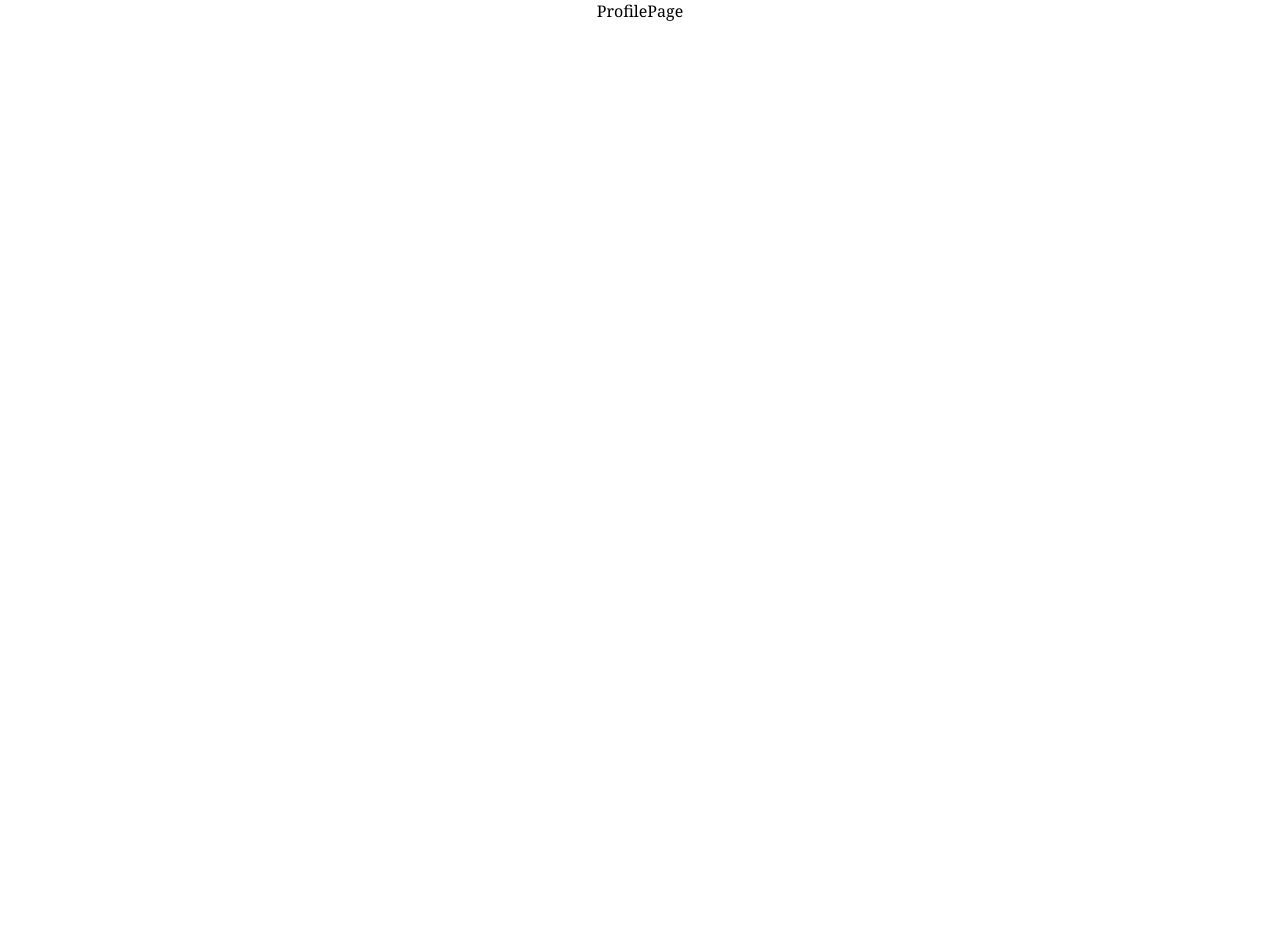
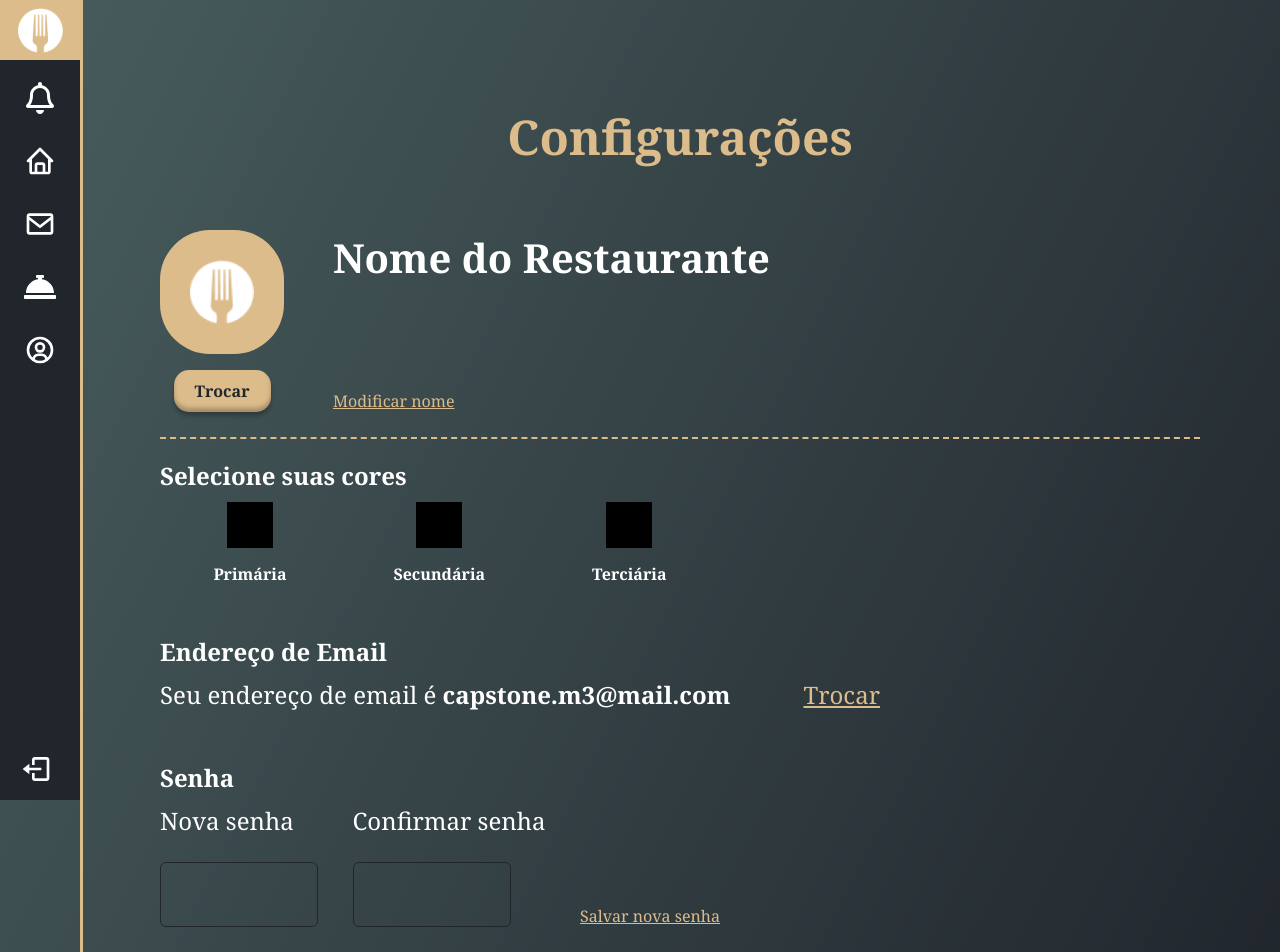
Before and after one commit to kevinaryeldev/cardapio-digital-capstone, a React (Create React App) app: page /admin/profile in a window 1280 px wide. Shown: the top 952 px of the page. Before the commit the page ends 800 px from the top, so only its background shows below. Built offline with nearby package versions, Linux system fonts and the light colour scheme.

Commit message:
feat(profile-page): ProfilePage created with styles.

```diff
--- a/src/pages/collaborator/admin/ProfilePage/index.jsx
+++ b/src/pages/collaborator/admin/ProfilePage/index.jsx
@@ -1,8 +1,76 @@
+import Menu from "../../../../components/Menu"
+import Button from "../../../../components/Button";
+
+import { ChangeColors, ChangeEmail, ChangePassword, ConfigContainer, Container, FigureStyled, ImageContainer, Main, MainInfo, NameContainer, PasswordContainer, PasswordDiv, SelectColor } from "./style"
+
+import Logo from "../../../../assets/img/Logo.png";
+
 const ProfilePage = () => {
-    return(
-        <div>
-            ProfilePage
-        </div>
+    return (
+        <Container>
+            <nav>
+                <Menu />
+            </nav>
+
+            <Main>
+                <h1>Configurações</h1>
+                <MainInfo>
+                    <div>
+                        <ImageContainer>
+                            <FigureStyled>
+                                <img src={Logo} alt="{RESTAURANTE}" />
+                                <figcaption>"RESTAURANTE"</figcaption>
+                            </FigureStyled>
+                            <Button bgYellow>Trocar</Button>
+                        </ImageContainer>
+                        <NameContainer>
+                            <h3>Nome do Restaurante</h3>
+                            <span>Modificar nome</span>
+                        </NameContainer>
+                    </div>
+                </MainInfo>
+                <ConfigContainer>
+                    <ChangeColors>
+                        <h6>Selecione suas cores</h6>
+                        <div>
+                            <SelectColor>
+                                <input type="color" name="" id="" />
+                                <span>Primária</span>
+                            </SelectColor>
+                            <SelectColor mid>
+                                <input type="color" name="" id="" />
+                                <span>Secundária</span>
+                            </SelectColor>
+                            <SelectColor>
+                                <input type="color" name="" id="" />
+                                <span>Terciária</span>
+                            </SelectColor>
+                        </div>
+                    </ChangeColors>
+                    <ChangeEmail>
+                        <h6>Endereço de Email</h6>
+                        <div>
+                            <p>Seu endereço de email é <strong>capstone.m3@mail.com</strong></p>
+                            <span>Trocar</span>
+                        </div>
+                    </ChangeEmail>
+                    <ChangePassword>
+                        <h6>Senha</h6>
+                        <PasswordContainer>
+                            <PasswordDiv>
+                                <span>Nova senha</span>
+                                <input type="password" />
+                            </PasswordDiv>
+                            <PasswordDiv mid>
+                                <span>Confirmar senha</span>
+                                <input type="password" />
+                            </PasswordDiv>
+                            <span>Salvar nova senha</span>
+                        </PasswordContainer>
+                    </ChangePassword>
+                </ConfigContainer>
+            </Main>
+        </Container>
     )
 }
 export default ProfilePage
--- /dev/null
+++ b/src/pages/collaborator/admin/ProfilePage/style.js
@@ -0,0 +1,292 @@
+import styled from "styled-components"
+
+export const Container = styled.div`
+
+width: 100vw;
+display: flex;
+flex-direction: column;
+
+background: linear-gradient(296.95deg, var(--primary-color) 0%, var(--primary-color-50) 99.65%);
+
+@media (min-width: 1024px) {
+    flex-direction: row;
+
+}
+`
+
+export const Main = styled.div`
+
+width: 100%;
+height: 100%;
+padding: 61px 80px;
+display: flex;
+justify-content: center;
+flex-direction: column;
+color: var(--terciary-color);
+
+h1 {
+    color: var(--secondary-color);
+    font-size: 28px;
+    margin-top: 22px;
+    font-weight: 700;
+    text-align: center;
+}
+
+span {
+    font-size: 14px;
+    color: var(--secondary-color);
+    text-decoration: underline;
+    &:hover {
+        cursor: pointer;
+    }
+}
+
+@media (min-width: 500px) {
+    h1 {
+        font-size: 48px;
+    }
+}
+
+@media (min-width: 1024px) {
+    h1 {
+        margin-top: 43px;
+        font-weight: 900;
+    }
+
+    span {
+        font-size: 16px;
+    }
+}
+`
+
+export const MainInfo = styled.section`
+
+display: flex;
+flex-direction: column;
+padding-top: 53px;
+padding-bottom: 19px;
+border-bottom: 2px dashed var(--secondary-color);
+
+div {
+    display: flex;
+    justify-content:space-between;
+    flex-wrap: wrap;
+    max-width: 330px;
+}
+
+h3 {
+    font-size: 16px;
+}
+
+
+button {
+    width: 43px;
+    font-size: 9px;
+    font-weight: 700;
+    margin-top: 11px;
+}
+
+@media (min-width: 1024px) {
+    padding-top: 61px;
+    padding-bottom: 25px;
+
+    div {
+        display: flex;
+        justify-content:space-between;
+        flex-wrap: wrap;
+        max-width: 610px;
+    }
+
+    h3 {
+        font-size: 40px;
+    }
+
+    button {
+        width: 97px;
+        font-size: 16px;
+        margin-top: 16px;
+    }
+}
+`
+
+export const ImageContainer = styled.div`
+
+display: flex;
+flex-direction: column;
+align-items: center;
+
+`
+
+export const FigureStyled = styled.figure`
+
+background-color: var(--secondary-color);
+width: 101px;
+height: 101px;
+border-radius: 50px;
+display: flex;
+align-items: center;
+justify-content: center;
+
+img {
+    width: 64px;
+    height: 64px;
+}
+
+figcaption {
+    display: none;
+}
+
+@media (min-width: 1024px) {
+width: 124px;
+height: 124px;
+}
+
+`
+
+export const NameContainer = styled.div`
+display: flex;
+flex-direction: column;
+/* margin-left: 50px; */
+
+`
+
+export const ConfigContainer = styled.section`
+margin-top: 20px;
+h6 {
+    font-size: 16px;
+    margin-bottom: 10px;
+}
+
+@media (min-width: 1024px) {
+    h6 {
+    font-size: 24px;
+}}
+
+`
+
+export const ChangeColors = styled.section`
+display: flex;
+flex-direction: column;
+
+div {
+    max-width: 560px;
+    display: flex;
+    flex-wrap: wrap;
+    justify-content: space-around;
+}
+`
+
+export const SelectColor = styled.div`
+display: flex;
+flex-direction: column;
+align-items: center;
+flex-wrap: wrap;
+
+input[type="color"] {
+    width: 46px;
+    height: 46px;
+    margin-bottom: 15px;
+
+    -webkit-appearance: none;
+    border: none;
+}
+input[type="color"]::-webkit-color-swatch-wrapper {
+    padding: 0;
+}
+input[type="color"]::-webkit-color-swatch {
+    border: none;
+}
+
+span {
+    font-size: 16px;
+    font-weight: 600;
+    color: var(--terciary-color);
+    text-decoration: none;
+}
+`
+
+export const ChangeEmail = styled.section`
+display: flex;
+flex-direction: column;
+margin-top: 50px;
+
+div {
+    display: flex;
+    justify-content:space-between;
+    flex-wrap: wrap;
+    max-width: 720px;
+    font-size: 16px;
+
+    span {
+        font-size: 16px;
+    }
+}
+
+@media (min-width: 1024px) {
+    div {
+        font-size: 24px;
+
+        span {
+            font-size: 24px;
+        }
+    }
+}
+`
+
+export const ChangePassword = styled.section`
+display: flex;
+flex-direction: column;
+margin-top: 50px;
+`
+
+export const PasswordContainer = styled.div`
+display: flex;
+align-items: flex-end;
+justify-content: space-between;
+flex-wrap: wrap;
+max-width: 560px;
+
+@media (min-width: 1024px) {
+
+}
+`
+
+export const PasswordDiv = styled.div`
+display: flex;
+flex-direction: column;
+
+span {
+    color: var(--terciary-color);
+    text-decoration: none;
+    font-size: 15px;
+    margin-bottom: 25px;
+}
+
+input {
+    max-width: 158px;
+    height: 44px;
+    font-size: 15px;
+    background-color: transparent;
+    border: 1px solid var(--primary-color);
+    border-radius: 6px;
+}
+
+@media (min-width: 1024px) {
+
+    span {
+        font-size: 24px;
+}
+
+input {
+    /* width: 316px; */
+    width: 255px;
+    height: 65px;
+    font-size: 24px;
+    background-color: transparent;
+    border: 1px solid var(--primary-color);
+    border-radius: 6px;
+    padding-left: 15px;
+}
+
+}
+`
```
